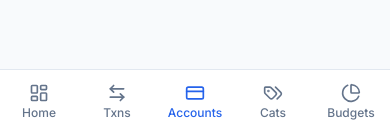
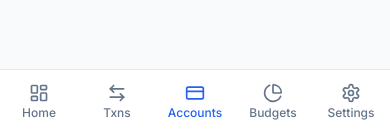
Before and after one commit to akhive/Mymoney, a Next.js app: page /accounts in a window 390 px wide. Shown: the part 710-841 px from the top of the page. Built offline with nearby package versions, Linux system fonts and the light colour scheme; no server answers.

Commit message:
Update mobile-nav.tsx

```diff
--- a/src/components/layout/mobile-nav.tsx
+++ b/src/components/layout/mobile-nav.tsx
@@ -7,16 +7,16 @@ import {
   LayoutDashboard,
   ArrowLeftRight,
   CreditCard,
-  Tags,
   PieChart,
+  Settings,
 } from "lucide-react";
 
 const navItems = [
   { href: "/dashboard", label: "Home", icon: LayoutDashboard },
   { href: "/transactions", label: "Txns", icon: ArrowLeftRight },
   { href: "/accounts", label: "Accounts", icon: CreditCard },
-  { href: "/categories", label: "Cats", icon: Tags },
   { href: "/budgets", label: "Budgets", icon: PieChart },
+  { href: "/settings", label: "Settings", icon: Settings },
 ];
 
 export function MobileNav() {
```
